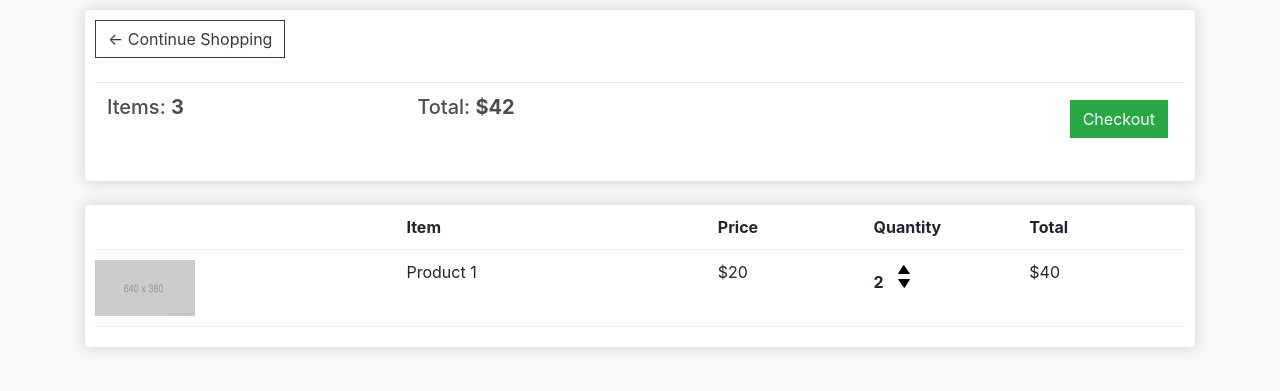
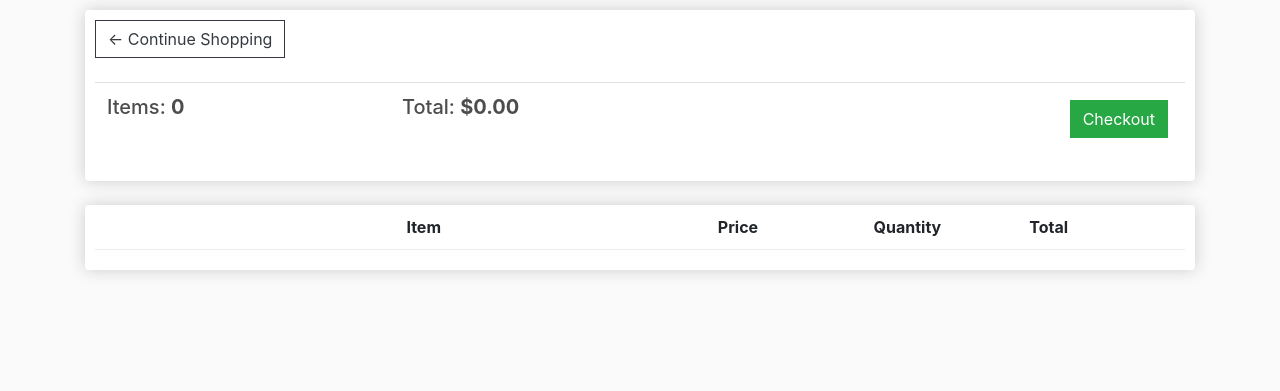
Before and after one commit to hasibrafi/forte, a Django app: page /cart/ in a window 1280 px wide. Shown: the part 57-448 px from the top of the page. Run offline with Django 3.2, Linux system fonts and the light colour scheme; lists and menus that the app fills with data are empty; some libraries are stand-ins or nearby versions.

Commit message:
dynamic data in templates setup done

```diff
--- a/store/templates/store/cart.html
+++ b/store/templates/store/cart.html
@@ -11,8 +11,8 @@
 
                 <table class="table">
                     <tr>
-                        <th><h5>Items: <strong>3</strong></h5></th>
-                        <th><h5>Total: <strong>$42</strong></h5></th>
+                        <th><h5>Items: <strong>{{order.get_cart_items}}</strong></h5></th>
+                        <th><h5>Total: <strong>${{order.get_cart_total|floatformat:2}}</strong></h5></th>
                         <th><a style="float:right; margin:5px" class="btn btn-success" href="{% url 'checkout' %}">Checkout</a></th>
                     </tr>
                 </table>
@@ -29,19 +29,23 @@
                     <div style="flex:1"><b>Total</b></div>
                 </div>
 
+                {% for item in items %}
+
                 <div class="cart-row">
-                    <div style="flex:2"><img class="row-image" src="{% static 'images/placeholder.png'%}" alt=""></div>
-                    <div style="flex:2">Product 1</div>
-                    <div style="flex:1">$20</div>
+                    <div style="flex:2"><img class="row-image" src="{{ item.product.imageURL }}" alt=""></div>
+                    <div style="flex:2">{{ item.product.name }}</div>
+                    <div style="flex:1">${{ item.product.price| floatformat:2 }}</div>
                     <div style="flex:1">
-                        <p class="quantity">2</p>
+                        <p class="quantity">{{ item.quantity }}</p>
                         <div class="quantity">
                             <img class="chg-quantity" src="{% static 'images/arrow-up.png' %}" alt="">
                             <img class="chg-quantity" src="{% static 'images/arrow-down.png' %}" alt="">
                         </div>
                     </div>
-                    <div style="flex:1">$40</div>
+                    <div style="flex:1">${{ item.get_total }}</div>
                 </div>
+
+                {% endfor %}
 
             </div>
 
--- a/store/templates/store/store.html
+++ b/store/templates/store/store.html
@@ -10,7 +10,7 @@
     <div class="row">
         {% for product in products %}
         <div class="col-lg-4">
-            <img class="thumbnail" src="{{ product.image.url }}" alt="product-image">
+            <img class="thumbnail" src="{{ product.imageURL }}" alt="product-image">
             <div class="box-element product">
                 <h6><strong>{{product.name}}</strong></h6>
                 <hr>
--- a/store/views.py
+++ b/store/views.py
@@ -13,9 +13,25 @@ def store(request):
     return render (request,'store/store.html', context)
 
 def cart(request):
-    context = {}
+    if request.user.is_authenticated:
+        customer = request.user.customer
+        order, created = Order.objects.get_or_create(customer=customer, complete=False)
+        items = order.orderitem_set.all()
+    else:
+        items = []
+        order = {'get_cart_total':0, 'get_cart_items':0}
+
+    context = {'items':items, 'order':order}
     return render (request,'store/cart.html', context)
 
 def checkout(request):
-    context = {}
+    if request.user.is_authenticated:
+        customer = request.user.customer
+        order, created = Order.objects.get_or_create(customer=customer, complete=False)
+        items = order.orderitem_set.all()
+    else:
+        items = []
+        order = {'get_cart_total':0, 'get_cart_items':0}
+
+    context = {'items':items, 'order':order}
     return render (request,'store/checkout.html', context)
```
Also changed, not shown: store/models.py (+28 -1 lines), store/templates/store/checkout.html (+9 -6 lines), db.sqlite3, static/images/book.jpg (added), static/images/headphone.jpg (added), static/images/sheos.jpg (added), static/images/sheos_SlMUb1y.jpg (added), static/images/sheos_bglCBh2.jpg (added), static/images/sourcecode.jpg (added), static/images/watch.jpg (added).
